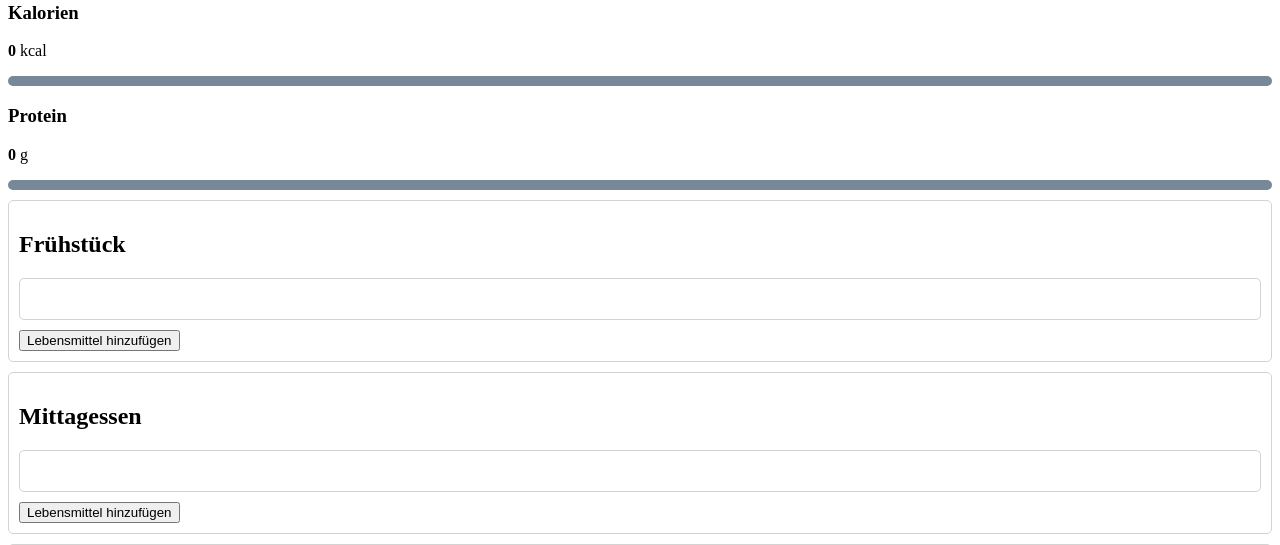
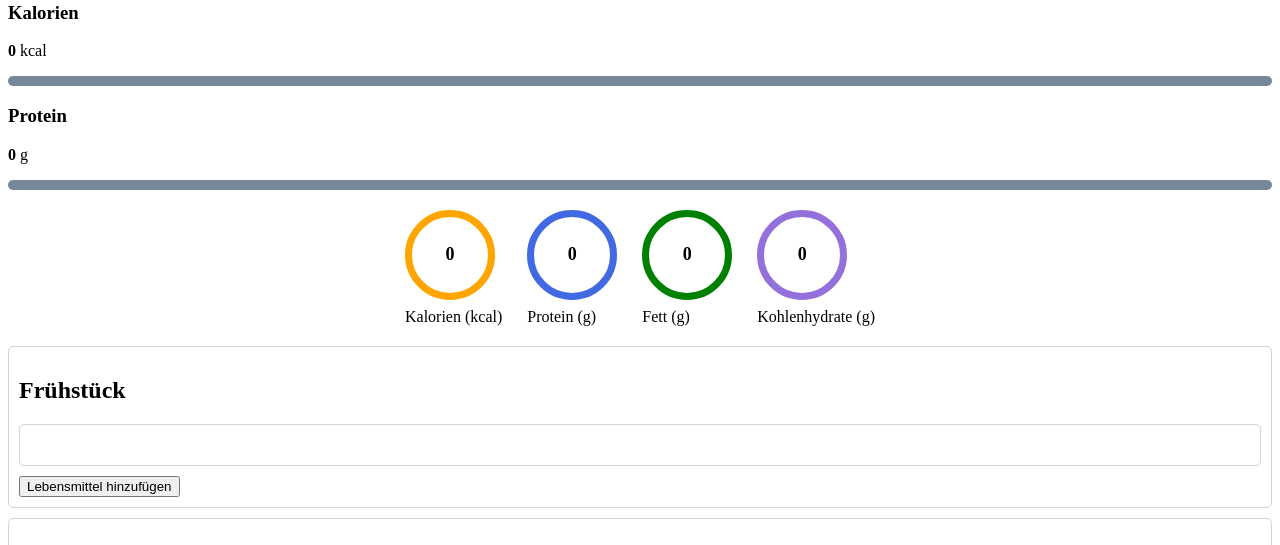
Before and after one commit to nicolas-python/personal-tracker, a Flask app: page /nutrition in a window 1280 px wide. Shown: the part 274-819 px from the top of the page. Run offline with Flask 3, Linux system fonts and the light colour scheme; the visitor is signed in with stand-in values (Sample User, id 1); data that the repository does not hold is empty.

Commit message:
feat(nutrition): add meal nutrition summary circles

```diff
--- a/static/css/style.css
+++ b/static/css/style.css
@@ -290,6 +290,54 @@
     color: white;
 }
 
+.meal-nutrition-summary
+{
+    display: flex;
+    justify-content: center;
+    gap: 25px;
+    flex-wrap: wrap;
+    margin: 20px 0;
+}
+
+.meal-nutrition-item p     /*p = alle <p> elemente */
+{
+    margin-top: 8px;
+    margin-bottom: 0;
+}
+
+.nutrition-circle
+{
+    width: 90px;
+    height: 90px;
+    border: 7px solid lightgray;
+    border-radius: 50%;
+    display: flex;
+    justify-content: center;
+    align-items: center;
+    font-weight: bold;
+    font-size: 18px;
+    box-sizing: border-box;
+}
+
+.calories-circle
+{
+    border-color: orange;
+}
+
+.protein-circle
+{
+    border-color: royalblue;
+}
+
+.fat-circle
+{
+    border-color: green;
+}
+
+.carbs-circle
+{
+    border-color:  mediumpurple;
+}
 /* -------------------------------------------Handy-------------------------------------------*/
 @media (max-width: 600px)
 {
--- a/templates/nutrition.html
+++ b/templates/nutrition.html
@@ -91,6 +91,39 @@
                 <div id="proteinProgressBar" class="progress-fill"></div>
             </div>
         </div>
+    </div>
+
+<!---------------------------------------- -Nährwerte der ausgewählten Mahlzeit -------------------------------------->
+    <div class="meal-nutrition-summary">
+
+        <div class="meal-nutrition-item">
+            <div class="nutrition-circle calories-circle">
+                <span id="mealCalories">0</span>
+            </div>
+            <p>Kalorien (kcal)</p>
+        </div>
+
+        <div class="meal-nutrition-item">
+            <div class="nutrition-circle protein-circle">
+                <span id="mealProtein">0</span>
+            </div>
+            <p>Protein (g)</p>
+        </div>
+
+        <div class="meal-nutrition-item">
+            <div class="nutrition-circle fat-circle">
+                <span id="mealFat">0</span>
+            </div>
+            <p>Fett (g)</p>
+        </div>
+
+        <div class="meal-nutrition-item">
+            <div class="nutrition-circle carbs-circle">
+                <span id="mealCarbs">0</span>
+            </div>
+            <p>Kohlenhydrate (g)</p>
+        </div>
+
     </div>
 <!---------------------------------------------Frühstück----------------------------------------------->
     <div class="nutrition-meal-card" id="breakfast">
```
